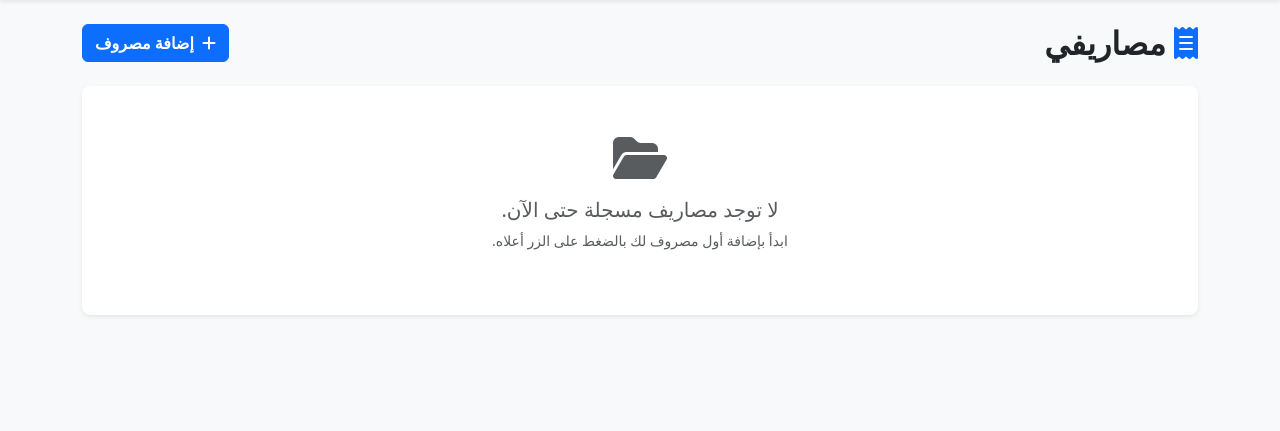
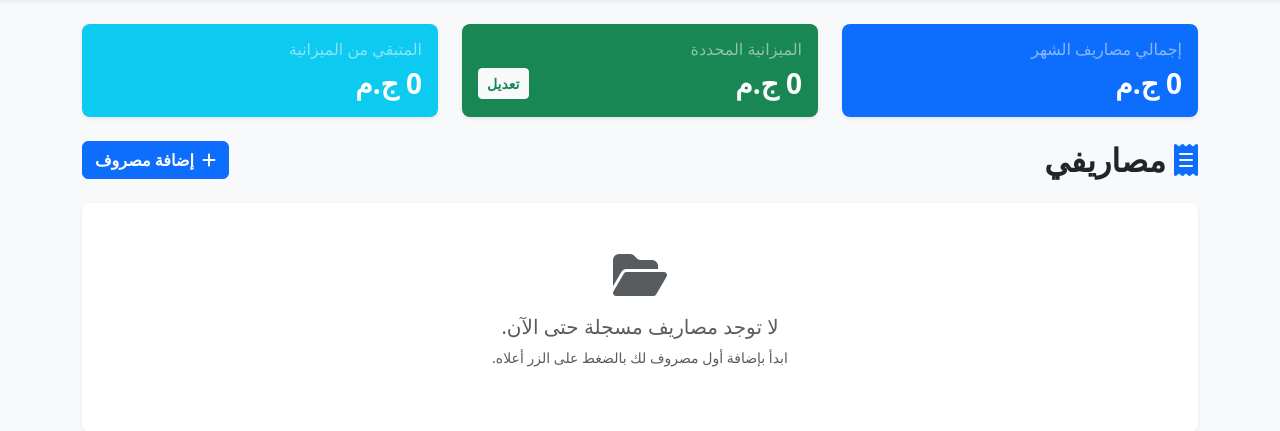
Before and after one commit to omarshaabandev-hub/household-expense-tracker, a Django app: page /expenses/ in a window 1280 px wide. Shown: the part 56-487 px from the top of the page. Run offline with Django 5.2, Linux system fonts and the light colour scheme; the visitor is signed in with stand-in values (Sample User, id 1); data that the repository does not hold is empty.

Commit message:
feat: implement budget system with monthly calculations and dynamic dropdown form

```diff
--- a/expenses/forms.py
+++ b/expenses/forms.py
@@ -1,6 +1,15 @@
+import datetime
 from django import forms
 from django.contrib.auth.forms import UserCreationForm
-from .models import User, Expense
+from .models import User, Expense, Budget
+
+
+MONTH_CHOICES = [
+    (1, 'يناير (01)'), (2, 'فبراير (02)'), (3, 'مارس (03)'),
+    (4, 'أبريل (04)'), (5, 'مايو (05)'), (6, 'يونيو (06)'),
+    (7, 'يوليو (07)'), (8, 'أغسطس (08)'), (9, 'سبتمبر (09)'),
+    (10, 'أكتوبر (10)'), (11, 'نوفمبر (11)'), (12, 'ديسمبر (12)'),
+]
 
 class UserRegisterForm(UserCreationForm):
     email = forms.EmailField(required=True, label='البريد الالكتروني')
@@ -33,3 +42,43 @@ class ExpenseForm(forms.ModelForm):
             'category': 'الفئة',
             'date': 'التاريخ',
         }
+
+
+class BudgetForm(forms.ModelForm):
+
+    selected_month = forms.ChoiceField(
+        choices=MONTH_CHOICES,
+        widget=forms.Select(attrs={'class': 'form-select'}),
+        label='الشهر'
+    )
+    selected_year = forms.ChoiceField(
+        choices=[(y, str(y)) for y in range(2025, 2031)],
+        widget=forms.Select(attrs={'class': 'form-select'}),
+        label='السنة'
+    )
+
+    class Meta:
+        model = Budget
+        fields = ['amount']
+
+        widget = {
+            'amount': forms.NumberInput(attrs={'class': 'form-control', 'step': '0.01', 'placeholder': 'أدخل مبلغ الميزانية'}),
+        }
+        labels = {
+            'amount': 'الميزانية الشهرية',
+        }
+
+    def __init__(self, *args, **kwargs):
+        super().__init__(*args, **kwargs)
+        today = datetime.date.today()
+        self.fields['selected_month'].initial = today.month
+        self.fields['selected_year'].initial = today.year
+
+    def save(self, commit=True):
+        instance = super().save(commit=False)
+        m = int(self.cleaned_data['selected_month'])
+        y = int(self.cleaned_data['selected_year'])
+        instance.month = datetime.date(y, m, 1)
+        if commit:
+            instance.save()
+        return instance
--- a/expenses/templates/expenses/expense_list.html
+++ b/expenses/templates/expenses/expense_list.html
@@ -3,6 +3,59 @@
 {% block title %}قائمة المصاريف{% endblock %}
 
 {% block content %}
+<!-- بطاقة الملخص المالي والشريط -->
+<div class="row mb-4">
+    <div class="col-md-4 mb-3 mb-md-0">
+        <div class="card bg-primary text-white shadow-sm border-0 rounded-3 h-100">
+            <div class="card-body p-3">
+                <h6 class="text-white-50">إجمالي مصاريف الشهر</h6>
+                <h3 class="fw-bold mb-0">{{ current_month_expenses }} ج.م</h3>
+            </div>
+        </div>
+    </div>
+
+    <div class="col-md-4 mb-3 mb-md-0">
+        <div class="card bg-success text-white shadow-sm border-0 rounded-3 h-100">
+            <div class="card-body p-3">
+                <h6 class="text-white-50">الميزانية المحددة</h6>
+                <div class="d-flex justify-content-between align-items-center">
+                    <h3 class="fw-bold mb-0">{{ budget_amount }} ج.م</h3>
+                    <a href="{% url 'budget-set' %}" class="btn btn-sm btn-light fw-bold text-success">تعديل</a>
+                </div>
+            </div>
+        </div>
+    </div>
+
+    <div class="col-md-4">
+        <div class="card {% if remaining_budget < 0 %}bg-danger{% else %}bg-info{% endif %} text-white shadow-sm border-0 rounded-3 h-100">
+            <div class="card-body p-3">
+                <h6 class="text-white-50">المتبقي من الميزانية</h6>
+                <h3 class="fw-bold mb-0">{{ remaining_budget }} ج.م</h3>
+            </div>
+        </div>
+    </div>
+</div>
+
+<!-- شريط التقدم للإنفاق -->
+{% if budget_amount > 0 %}
+<div class="card shadow-sm border-0 rounded-3 mb-4">
+    <div class="card-body p-3">
+        <div class="d-flex justify-content-between align-items-center mb-2">
+            <span class="fw-semibold">نسبة استهلاك الميزانية:</span>
+            <span class="fw-bold">{{ percentage }}%</span>
+        </div>
+        <div class="progress" style="height: 12px;">
+            <div class="progress-bar {% if percentage >= 90 %}bg-danger{% elif percentage >= 75 %}bg-warning{% else %}bg-success{% endif %}"
+                 role="progressbar"
+                 style="width: {{ percentage }}%;"
+                 aria-valuenow="{{ percentage }}" aria-valuemin="0" aria-valuemax="100">
+            </div>
+        </div>
+    </div>
+</div>
+{% endif %}
+
+<!-- الجزء الخاص بجدول المصاريف -->
 <div class="d-flex justify-content-between align-items-center mb-4">
     <h2 class="fw-bold text-dark mb-0">
         <i class="fa-solid fa-receipt me-2 text-primary"></i>مصاريفي
--- a/expenses/urls.py
+++ b/expenses/urls.py
@@ -13,5 +13,5 @@ urlpatterns = [
     path('expenses/add/', views.expense_create_view, name='expense-create'),
     path('expenses/<int:pk>/edit/', views.expense_update_view, name='expense-edit'),
     path('expenses/<int:pk>/delete/', views.expense_delete_view, name='expense-delete'),
-
+    path('budget/set/', views.set_budget_view, name='budget-set'),
 ]
--- a/expenses/views.py
+++ b/expenses/views.py
@@ -1,9 +1,11 @@
 from django.shortcuts import render, redirect, get_object_or_404
 from django.contrib import messages
-from .forms import UserRegisterForm, ExpenseForm
 from django.contrib.auth.decorators import login_required
+from django.db.models import Sum
+from django.utils import timezone
+from .forms import UserRegisterForm, ExpenseForm, BudgetForm
 from django.contrib.auth import logout
-from .models import Expense
+from .models import Expense, Budget
 
 # Create your views here.
 def register_view(request):
@@ -25,8 +27,38 @@ def register_view(request):
 
 @login_required
 def expense_list_view(request):
+    today = timezone.now().date()
+
     expenses = Expense.objects.filter(user=request.user).order_by('-date', '-created_at')
-    return render(request, 'expenses/expense_list.html', {'expenses': expenses})
+
+    current_month_expenses = expenses.filter(
+        date__year=today.year,
+        date__month=today.month
+    ).aggregate(total=Sum('amount'))['total'] or 0
+
+    budget_obj = Budget.objects.filter(
+        user=request.user,
+        month__year=today.year,
+        month__month=today.month
+    ).first()
+
+    budget_amount = budget_obj.amount if budget_obj else 0
+    remaining_budget = budget_amount - current_month_expenses
+
+    percentage = 0
+    if budget_amount > 0:
+        percentage = min(int((current_month_expenses / budget_amount) * 100), 100)
+
+    context = {
+        'expenses': expenses,
+        'current_month_expenses': current_month_expenses,
+        'budget_amount': budget_amount,
+        'remaining_budget': remaining_budget,  # تم تعديل الاسم هنا
+        'percentage': percentage,              # تم تعديل الاسم هنا
+    }
+
+    return render(request, 'expenses/expense_list.html', context)
+
 
 @login_required
 def expense_create_view(request):
@@ -78,6 +110,29 @@ def expense_delete_view(request, pk):
     return render(request, 'expenses/expense_confirm_delete.html', {'expense': expense})
 
 
+@login_required
+def set_budget_view(request):
+    if request.method == 'POST':
+        form = BudgetForm(request.POST)
+        if form.is_valid():
+            budget = form.save(commit=False)
+            budget.user = request.user
+
+            Budget.objects.update_or_create(
+                user=request.user,
+                month=budget.month,
+                defaults={'amount': budget.amount}
+            )
+            messages.success(request, 'تم تحديد الميزانية بنجاح!')
+            return redirect('expense-list')
+
+    else:
+        form = BudgetForm()
+
+    context = {'form': form}
+    return render(request, 'expenses/budget_form.html', context)
+
+
 def custom_logout_view(request):
     logout(request)
     return redirect('login')
```
Also changed, not shown: expenses/templates/expenses/budget_form.html (added, +40 -0 lines).
